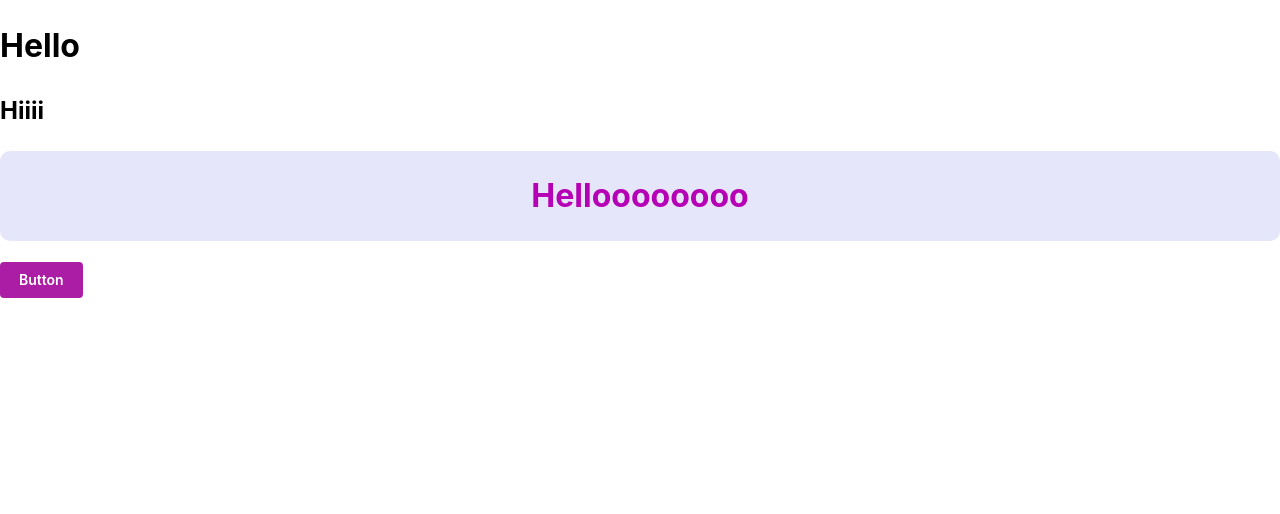
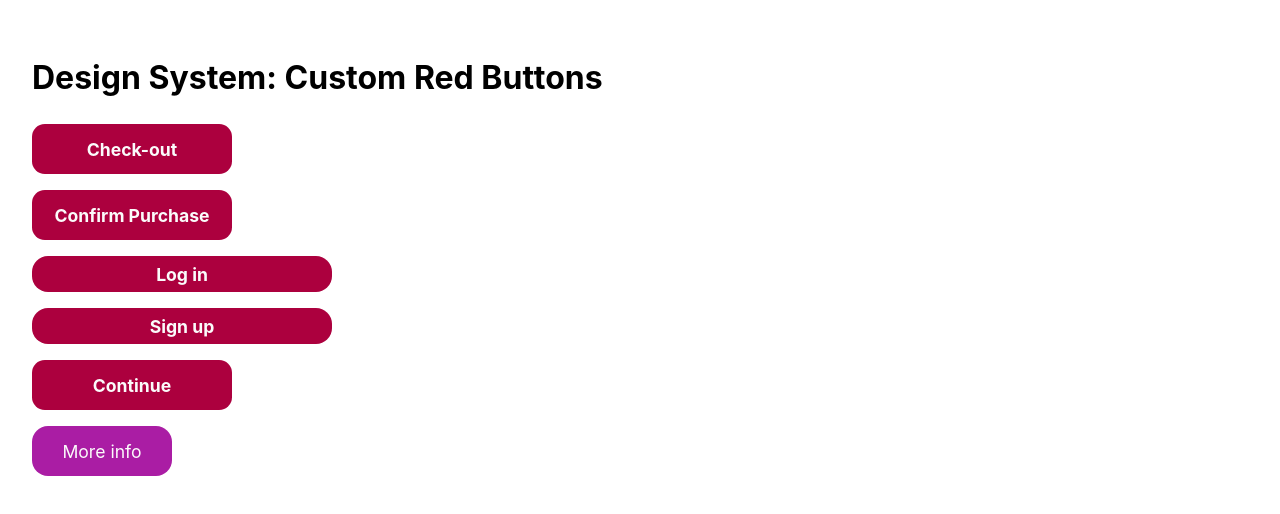
Before and after one commit to Wawa755/Rouge, a React (Vite) app: page / in a window 1280 px wide. Shown: the top 514 px of the page. Built offline with nearby package versions, Linux system fonts and the light colour scheme.

Commit message:
added '@' alias for cleaner import paths

```diff
--- a/index.html
+++ b/index.html
@@ -3,11 +3,9 @@
   <head>
     <meta charset="UTF-8" />
     <meta name="viewport" content="width=device-width, initial-scale=1.0" />
-    <title>Document</title>
+    <title>Rouge</title>
   </head>
   <body>
-    <h1 class="icon-title">Hello</h1>
-    <h2>Hiiii</h2>
     <div id="root"></div>
     <script type="module" src="/src/main.jsx"></script>
     <script type="module" src="src/javascript/main.js"></script>
--- a/src/app.jsx
+++ b/src/app.jsx
@@ -1,14 +1,13 @@
-import React from 'react';
-import './sass/styles.scss';
-import Demo from './react/components/buttons/button';
+import React from "react";
+import "./sass/styles.scss";
+import DesignSystem from "./react/pages/DesignSystem";
+
 const App = () => {
   return (
     <div>
-      <h1 className="Hello">Helloooooooo</h1>
-      <Demo />
+      <DesignSystem />
     </div>
   );
 };
 
-
 export default App;
--- /dev/null
+++ b/src/react/components/buttons/RedButtons.jsx
@@ -0,0 +1,95 @@
+import React from "react";
+import { Button } from "@mantine/core";
+import "@/sass/components/buttons/_redbuttons.scss";
+
+/**
+ * CheckoutButton
+ *
+ * This is our custom Check-out button. We’re using Mantine's <Button> component
+ * and injecting our own class ('checkout-button') into its internal .mantine-Button-root.
+ *
+ * FYI: Mantine styles its components with Emotion and CSS modules, so using just the
+ * className prop wouldn’t let us override things like padding, color, or hover effects.
+ */
+export function CheckoutButton(props) {
+  return (
+    <Button classNames={{ root: "checkout-button" }} {...props}>
+      Check-out
+    </Button>
+  );
+}
+
+/**
+ * ConfirmPurchaseButton
+ *
+ * This button is for confirming a purchase. We inject our custom class
+ * 'confirm-purchase-button' so we can have full control over its dimensions,
+ * border-radius, and hover color.
+ *
+ * Basically, it gives us the flexibility to style it exactly how we need.
+ */
+export function ConfirmPurchaseButton(props) {
+  return (
+    <Button classNames={{ root: "confirm-purchase-button" }} {...props}>
+      Confirm Purchase
+    </Button>
+  );
+}
+
+/**
+ * LogInButton
+ *
+ * This button lets users log in.
+ * We’re using the 'log-in-button' class to apply our custom SCSS so that we can
+ * override Mantine's default styles (like padding, color, and hover effects) with our own.
+ */
+export function LogInButton(props) {
+  return (
+    <Button classNames={{ root: "log-in-button" }} {...props}>
+      Log in
+    </Button>
+  );
+}
+
+/**
+ * SignUpButton
+ *
+ * This is our Sign Up button.
+ * It’s styled with the 'sign-up-button' class so we can override things like
+ * the font size, background, and border radius in a neat, conflict-free way.
+ */
+export function SignUpButton(props) {
+  return (
+    <Button classNames={{ root: "sign-up-button" }} {...props}>
+      Sign up
+    </Button>
+  );
+}
+
+/**
+ * ContinueButton
+ *
+ * This Continue button uses the custom class 'continue-button' to take control over
+ * the button’s layout—like setting a fixed width, removing default borders, and tweaking the color.
+ */
+export function ContinueButton(props) {
+  return (
+    <Button classNames={{ root: "continue-button" }} {...props}>
+      Continue
+    </Button>
+  );
+}
+
+/**
+ * MoreInfoButton
+ *
+ * This button displays "More info" and is styled using the custom class 'more-info-button'.
+ * It allows us to apply our own custom styles without interference from Mantine's default styles.
+ */
+export function MoreInfoButton(props) {
+  return (
+    <Button classNames={{ root: "more-info-button" }} {...props}>
+      More info
+    </Button>
+  );
+}
--- a/src/react/components/buttons/button.jsx
+++ /dev/null
@@ -1,14 +0,0 @@
-import React from 'react';
-import '../../../sass/styles.scss';
-import '../../../sass/component/_button.scss';
-import { Button } from '@mantine/core';
-
-function Demo() {
-    return (
-      <Button classNames={{ root: 'button-test' }} variant="filled">
-        Button
-      </Button>
-    );
-  }
-
-export default Demo;
--- /dev/null
+++ b/src/react/pages/DesignSystem.jsx
@@ -0,0 +1,27 @@
+import React from "react";
+import {
+  CheckoutButton,
+  ConfirmPurchaseButton,
+  LogInButton,
+  SignUpButton,
+  ContinueButton,
+  MoreInfoButton,
+} from "../components/buttons/RedButtons";
+
+const DesignSystem = () => {
+  return (
+    <div style={{ padding: "2rem" }}>
+      <h1>Design System: Custom Red Buttons</h1>
+      <div style={{ display: "flex", flexDirection: "column", gap: "1rem" }}>
+        <CheckoutButton />
+        <ConfirmPurchaseButton />
+        <LogInButton />
+        <SignUpButton />
+        <ContinueButton />
+        <MoreInfoButton />
+      </div>
+    </div>
+  );
+};
+
+export default DesignSystem;
--- a/src/sass/component/_button.scss
+++ /dev/null
@@ -1,6 +0,0 @@
-@import '../abstract/colors';
-
-.mantine-Button-root.button-test {
-    background-color: $magenta;
-    color: white;
-  }
--- /dev/null
+++ b/src/sass/components/buttons/_redbuttons.scss
@@ -0,0 +1,113 @@
+@use "/src/sass/abstract/colors" as *;
+
+// CHECKOUT BUTTON
+button.mantine-Button-root.checkout-button {
+  background-color: $red;
+  color: $white-elements;
+  font-weight: bold;
+  font-size: 1.1rem;
+  width: 200px;
+  height: 50px;
+  padding: 0.2rem 1rem;
+  border-radius: 0.8rem;
+  transition:
+    background-color 0.2s ease,
+    opacity 0.2s ease;
+
+  &:hover {
+    opacity: 0.95;
+  }
+}
+
+// CONFIRM PURCHASE BUTTON
+button.mantine-Button-root.confirm-purchase-button {
+  background-color: $red;
+  color: $white-elements;
+  font-weight: bold;
+  font-size: 1.1rem;
+  width: 200px;
+  height: 50px;
+  border-radius: 0.8rem;
+  padding: 0.6rem 1.2rem;
+  transition:
+    background-color 0.2s ease,
+    opacity 0.2s ease;
+
+  &:hover {
+    opacity: 0.95;
+  }
+}
+
+// LOG IN BUTTON
+button.mantine-Button-root.log-in-button {
+  background-color: $red;
+  color: $white-elements;
+  font-weight: bold;
+  font-size: 1.1rem;
+  width: 300px;
+  padding: 0.2rem 1rem;
+  border-radius: 1rem;
+  transition:
+    background-color 0.2s ease,
+    opacity 0.2s ease;
+
+  &:hover {
+    opacity: 0.95;
+  }
+}
+
+// SIGN UP BUTTON
+button.mantine-Button-root.sign-up-button {
+  background-color: $red;
+  color: $white-elements;
+  font-weight: bold;
+  font-size: 1.1rem;
+  width: 300px;
+  padding: 0.2rem 1rem;
+  border-radius: 1rem;
+  transition:
+    background-color 0.2s ease,
+    opacity 0.2s ease;
+
+  &:hover {
+    opacity: 0.95;
+  }
+}
+
+// CONTINUE BUTTON
+button.mantine-Button-root.continue-button {
+  background-color: $red;
+  color: $white-elements;
+  font-weight: bold;
+  font-size: 1.1rem;
+  width: 200px;
+  height: 50px;
+  padding: 0.2rem 1rem;
+  border-radius: 0.8rem;
+  transition:
+    background-color 0.2s ease,
+    opacity 0.2s ease;
+
+  &:hover {
+    opacity: 0.95;
+  }
+}
+
+// MORE INFO BUTTON
+button.mantine-Button-root.more-info-button {
+  background-color: $magenta;
+  color: $white-elements;
+  font-weight: normal;
+  font-size: 1.1rem;
+  width: 140px;
+  height: 50px;
+  padding: 0.2rem 1rem;
+  border-radius: 1rem;
+  transition:
+    background-color 0.2s ease,
+    opacity 0.2s ease;
+
+  &:hover {
+    opacity: 0.95;
+  }
+}
--- a/src/sass/styles.scss
+++ b/src/sass/styles.scss
@@ -1,3 +1,2 @@
 @use "abstract" as *;
 @use "app" as *;
-@import 'component/index';
--- a/vite.config.js
+++ b/vite.config.js
@@ -1,6 +1,15 @@
-import { defineConfig } from 'vite';
-import react from '@vitejs/plugin-react';
+import { defineConfig } from "vite";
+import react from "@vitejs/plugin-react";
+import { fileURLToPath, URL } from "node:url";
 
 export default defineConfig({
   plugins: [react()],
+  resolve: {
+    // Anytime you import something using "@"
+    // it automatically points to the "./src" folder. Makes our import paths
+    // way cleaner and easier to manage.
+    alias: {
+      "@": fileURLToPath(new URL("./src", import.meta.url)),
+    },
+  },
 });
```
Also changed, not shown: src/sass/components/_index.scss (renamed from src/sass/component/_index.scss).
